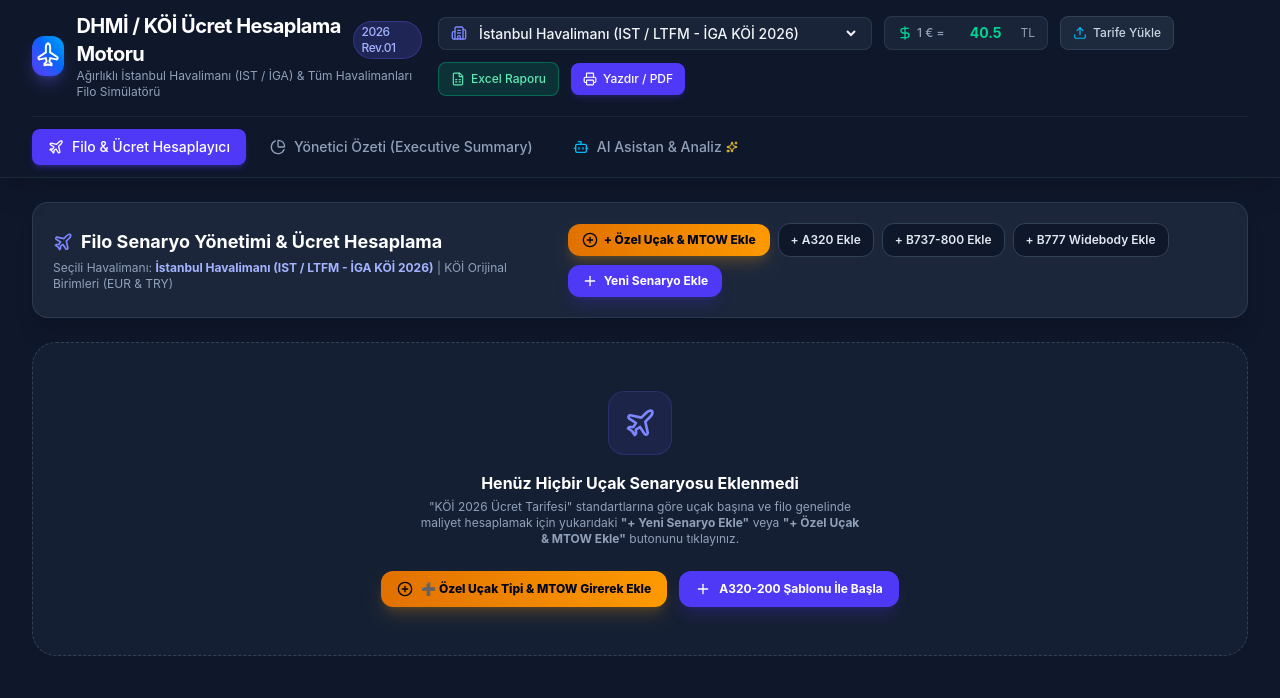
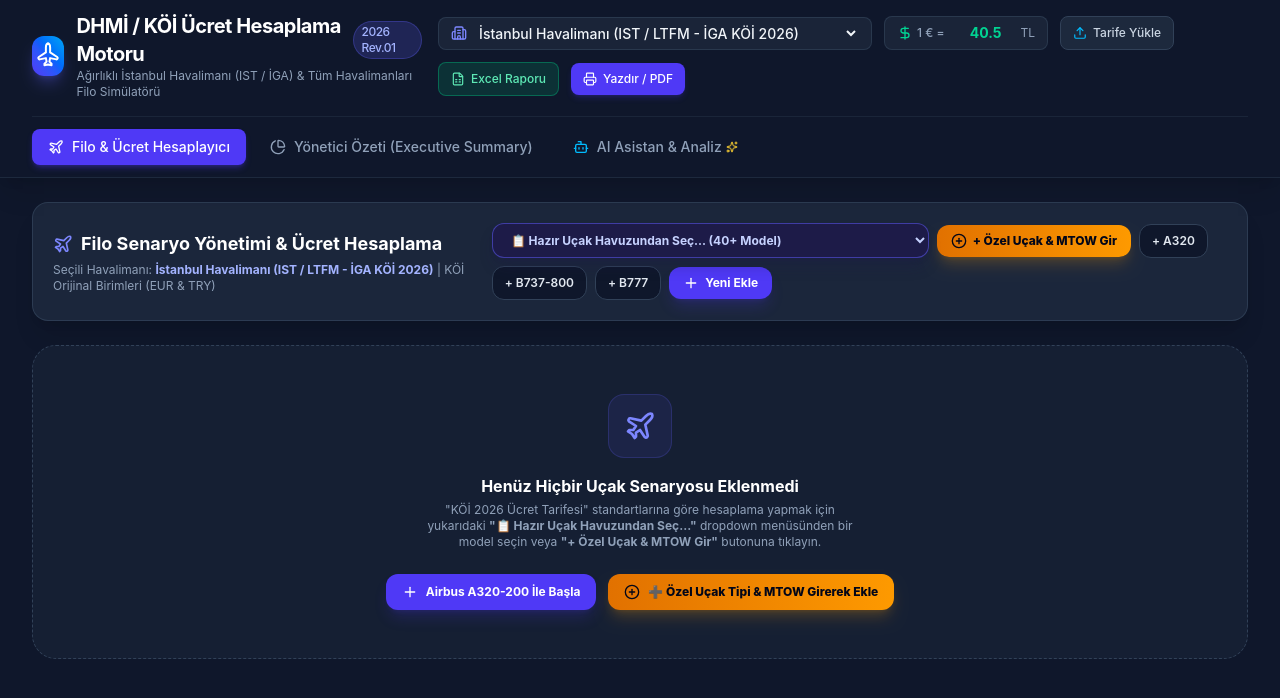
Before and after one commit to gurkankose1/hesaplama-motoru, a React (Vite) app: page / in a window 1280 px wide. Shown: the top 698 px of the page. Built offline with nearby package versions, Linux system fonts and the light colour scheme.

Commit message:
Deploy latest AI Chatbot and KOI 2026 tariff updates to koi-hesaplama for Vercel

```diff
--- a/src/components/ExecutiveSummary.tsx
+++ b/src/components/ExecutiveSummary.tsx
@@ -92,7 +92,7 @@ export const ExecutiveSummary: React.FC<ExecutiveSummaryProps> = ({
               className="flex items-center gap-2 bg-emerald-600 hover:bg-emerald-500 text-white font-semibold text-xs px-4 py-2.5 rounded-xl shadow-lg shadow-emerald-600/20 transition-all"
             >
               <FileSpreadsheet className="w-4 h-4" />
-              Afilli Excel Raporu (.xlsx)
+              Excel Raporu (.xlsx)
             </button>
             <button
               onClick={onPrint}
--- a/src/components/FleetCalculator.tsx
+++ b/src/components/FleetCalculator.tsx
@@ -55,6 +55,12 @@ export const FleetCalculator: React.FC<FleetCalculatorProps> = ({
     setIsCustomModalOpen(false);
   };
 
+  // Group presets by category for clean dropdown selection
+  const passengerPresets = AIRCRAFT_PRESETS.filter((p) => p.category === 'Commercial Passenger' && !p.isCustom);
+  const cargoPresets = AIRCRAFT_PRESETS.filter((p) => p.category === 'Commercial Cargo' && !p.isCustom);
+  const privatePresets = AIRCRAFT_PRESETS.filter((p) => p.category === 'General Aviation / Private' && !p.isCustom);
+  const customPresets = AIRCRAFT_PRESETS.filter((p) => p.isCustom);
+
   return (
     <div className="space-y-6 pb-28">
 
@@ -70,8 +76,60 @@ export const FleetCalculator: React.FC<FleetCalculatorProps> = ({
           </p>
         </div>
 
-        {/* Quick Add Preset Buttons & Custom Aircraft Button */}
+        {/* Quick Add Preset Dropdown & Custom Aircraft Button */}
         <div className="flex flex-wrap items-center gap-2">
+
+          {/* Main Preset Aircraft Selector Dropdown */}
+          <div className="relative">
+            <select
+              onChange={(e) => {
+                if (e.target.value) {
+                  onAddScenario(e.target.value);
+                  e.target.value = '';
+                }
+              }}
+              defaultValue=""
+              className="bg-indigo-950/80 border border-indigo-500/50 text-indigo-200 font-bold text-xs rounded-xl px-3.5 py-2 focus:outline-none focus:border-indigo-400 cursor-pointer shadow-lg shadow-indigo-950/30"
+            >
+              <option value="" disabled>
+                📋 Hazır Uçak Havuzundan Seç... (40+ Model)
+              </option>
+
+              {customPresets.length > 0 && (
+                <optgroup label="✨ Eklediğiniz Özel Uçaklar">
+                  {customPresets.map((p) => (
+                    <option key={p.id} value={p.id}>
+                      {p.name} ({p.defaultMtow}t MTOW / {p.defaultSeats} Koltuk)
+                    </option>
+                  ))}
+                </optgroup>
+              )}
+
+              <optgroup label="✈️ Yolcu Uçakları (Commercial Passenger)">
+                {passengerPresets.map((p) => (
+                  <option key={p.id} value={p.id}>
+                    {p.name} ({p.defaultMtow}t / {p.defaultSeats} Koltuk)
+                  </option>
+                ))}
+              </optgroup>
+
+              <optgroup label="📦 Kargo Uçakları (Freighter / Cargo)">
+                {cargoPresets.map((p) => (
+                  <option key={p.id} value={p.id}>
+                    {p.name} ({p.defaultMtow}t MTOW)
+                  </option>
+                ))}
+              </optgroup>
+
+              <optgroup label="🛩️ Özel Jet & Genel Havacılık (Private / Business)">
+                {privatePresets.map((p) => (
+                  <option key={p.id} value={p.id}>
+                    {p.name} ({p.defaultMtow}t MTOW)
+                  </option>
+                ))}
+              </optgroup>
+            </select>
+          </div>
 
           {/* Custom Aircraft Entry Button */}
           <button
@@ -79,28 +137,29 @@ export const FleetCalculator: React.FC<FleetCalculatorProps> = ({
             className="flex items-center gap-1.5 text-xs bg-gradient-to-r from-amber-600 to-amber-500 hover:from-amber-500 hover:to-amber-400 text-slate-950 font-extrabold px-3.5 py-2 rounded-xl shadow-lg shadow-amber-500/20 transition-all"
           >
             <PlusCircle className="w-4 h-4" />
-            + Özel Uçak & MTOW Ekle
+            + Özel Uçak & MTOW Gir
           </button>
 
+          {/* Quick Add Buttons */}
           <button
             onClick={() => onAddScenario('a320-200')}
             className="text-xs bg-slate-900 hover:bg-slate-700 text-slate-200 border border-slate-700 px-3 py-2 rounded-xl font-semibold transition-all"
           >
-            + A320 Ekle
+            + A320
           </button>
 
           <button
             onClick={() => onAddScenario('b737-800')}
             className="text-xs bg-slate-900 hover:bg-slate-700 text-slate-200 border border-slate-700 px-3 py-2 rounded-xl font-semibold transition-all"
           >
-            + B737-800 Ekle
+            + B737-800
           </button>
 
           <button
             onClick={() => onAddScenario('b777-300er')}
             className="text-xs bg-slate-900 hover:bg-slate-700 text-slate-200 border border-slate-700 px-3 py-2 rounded-xl font-semibold transition-all"
           >
-            + B777 Widebody Ekle
+            + B777
           </button>
 
           <button
@@ -108,7 +167,7 @@ export const FleetCalculator: React.FC<FleetCalculatorProps> = ({
             className="flex items-center gap-1.5 text-xs bg-indigo-600 hover:bg-indigo-500 text-white font-bold px-3.5 py-2 rounded-xl shadow-lg shadow-indigo-600/20 transition-all"
           >
             <Plus className="w-4 h-4" />
-            Yeni Senaryo Ekle
+            Yeni Ekle
           </button>
         </div>
       </div>
@@ -123,25 +182,25 @@ export const FleetCalculator: React.FC<FleetCalculatorProps> = ({
           <div>
             <h3 className="text-base font-bold text-white">Henüz Hiçbir Uçak Senaryosu Eklenmedi</h3>
             <p className="text-xs text-slate-400 max-w-md mx-auto mt-1">
-              "KÖİ 2026 Ücret Tarifesi" standartlarına göre uçak başına ve filo genelinde maliyet hesaplamak için yukarıdaki <strong>"+ Yeni Senaryo Ekle"</strong> veya <strong>"+ Özel Uçak & MTOW Ekle"</strong> butonunu tıklayınız.
+              "KÖİ 2026 Ücret Tarifesi" standartlarına göre hesaplama yapmak için yukarıdaki <strong>"📋 Hazır Uçak Havuzundan Seç..."</strong> dropdown menüsünden bir model seçin veya <strong>"+ Özel Uçak & MTOW Gir"</strong> butonuna tıklayın.
             </p>
           </div>
 
           <div className="flex flex-wrap items-center justify-center gap-3 pt-2">
+            <button
+              onClick={() => onAddScenario('a320-200')}
+              className="flex items-center gap-2 bg-indigo-600 hover:bg-indigo-500 text-white font-bold text-xs px-4 py-2.5 rounded-xl shadow-lg shadow-indigo-600/20 transition-all"
+            >
+              <Plus className="w-4 h-4" />
+              Airbus A320-200 İle Başla
+            </button>
+
             <button
               onClick={() => setIsCustomModalOpen(true)}
               className="flex items-center gap-2 bg-gradient-to-r from-amber-600 to-amber-500 hover:from-amber-500 text-slate-950 font-extrabold text-xs px-4 py-2.5 rounded-xl shadow-lg shadow-amber-500/20 transition-all"
             >
               <PlusCircle className="w-4 h-4" />
               ➕ Özel Uçak Tipi & MTOW Girerek Ekle
-            </button>
-
-            <button
-              onClick={() => onAddScenario('a320-200')}
-              className="flex items-center gap-2 bg-indigo-600 hover:bg-indigo-500 text-white font-bold text-xs px-4 py-2.5 rounded-xl shadow-lg shadow-indigo-600/20 transition-all"
-            >
-              <Plus className="w-4 h-4" />
-              A320-200 Şablonu İle Başla
             </button>
           </div>
         </div>
@@ -165,7 +224,7 @@ export const FleetCalculator: React.FC<FleetCalculatorProps> = ({
         </div>
       )}
 
-      {/* Sticky Bottom Total Summary Bar (Orijinal KÖİ EUR & TRY Tutarlar Yan Yana Net Gösterilir!) */}
+      {/* Sticky Bottom Total Summary Bar */}
       {scenarios.length > 0 && (
         <div className="fixed bottom-0 left-0 right-0 bg-slate-900/95 border-t border-slate-700/90 backdrop-blur-md z-30 shadow-2xl py-3.5 px-4 sm:px-8 no-print">
           <div className="max-w-7xl mx-auto flex flex-col sm:flex-row sm:items-center justify-between gap-4">
```
